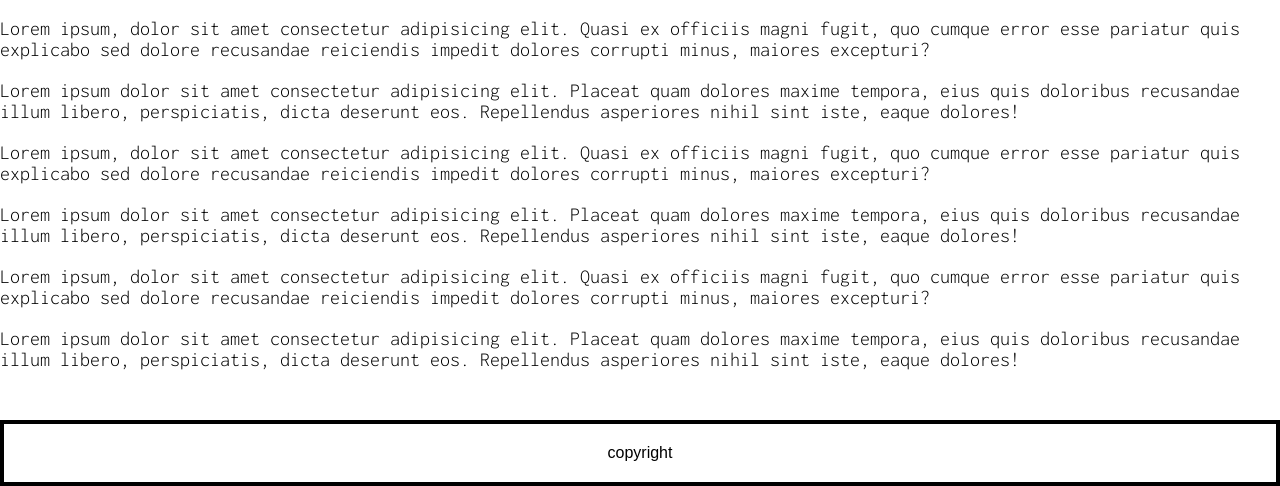
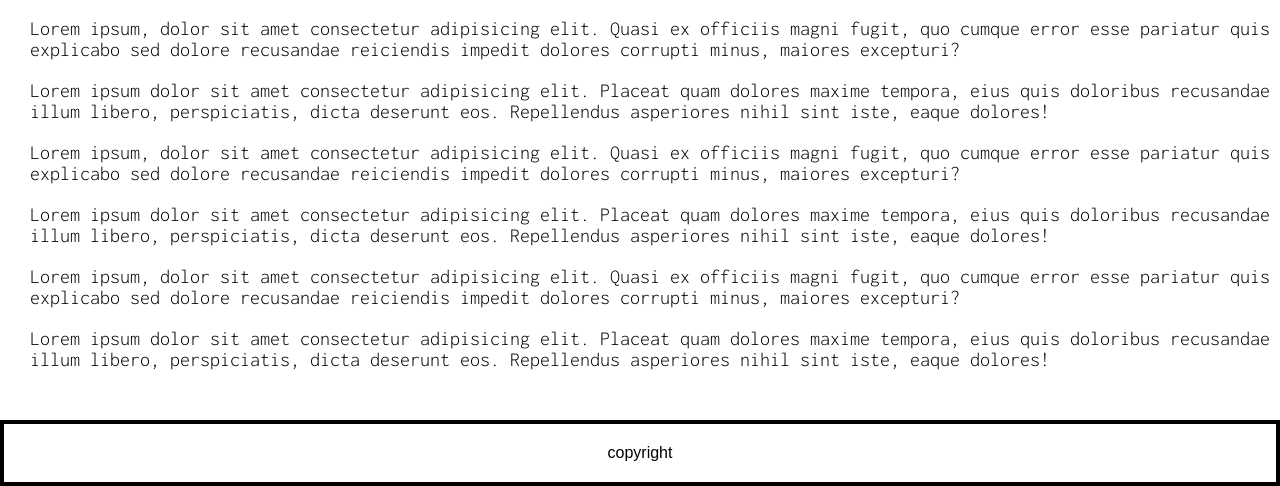
Before and after one commit to AlbaRacine/pro, a plain HTML site: page index.html in a window 1280 px wide. Shown: the part 870-1356 px from the top of the page. Drawn offline with Linux system fonts and the light colour scheme; files whose address does not match are found by name.

Commit message:
alterando arquvios

```diff
--- a/estilo.css
+++ b/estilo.css
@@ -45,6 +45,7 @@ img.chat{
 p{
 
     font-size: 20px;
+    margin-left: 30px;
 }
 
 
--- a/index.html
+++ b/index.html
@@ -3,7 +3,7 @@
 <head>
 
 <meta charset="UTF-8">
-<title>Posicionamentos</title>
+<title>City</title>
 
 <link rel="stylesheet" href="estilo.css">
 
```
Also changed, not shown: City.jpg (renamed from img/City.jpg), Home2_4002130.svg (renamed from img/Home2_4002130.svg), about_2861439.svg (renamed from img/about_2861439.svg), contact2.svg (renamed from img/contact2.svg), telegram_chat.svg (renamed from img/telegram_chat.svg).
